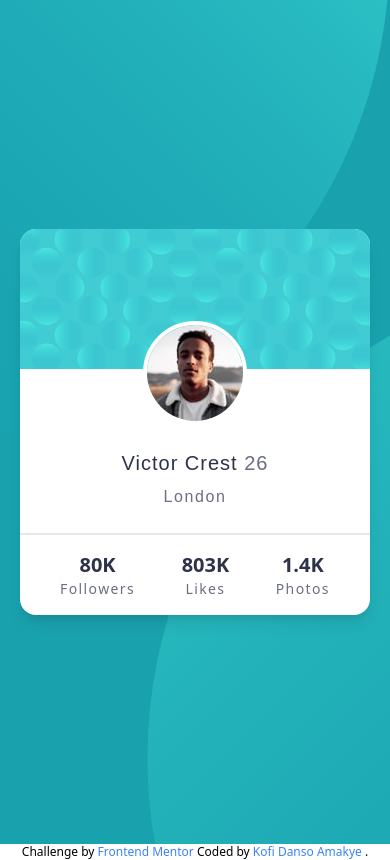
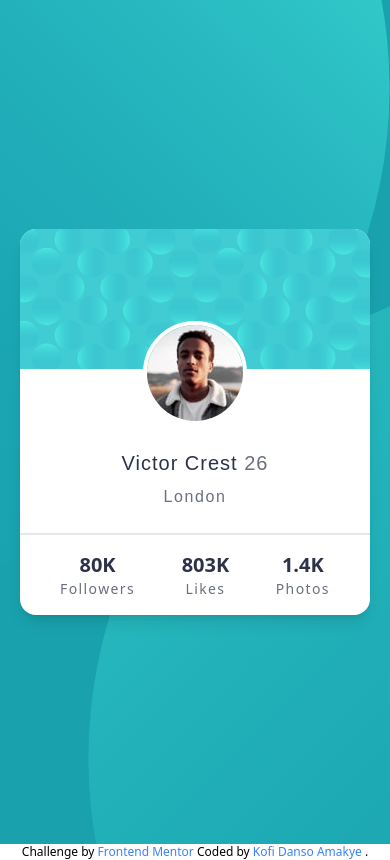
Before and after one commit to Kofiastro/profile-card-component, a website: page index.html in a window 390 px wide. Drawn offline with Linux system fonts and the light colour scheme.

Commit message:
background mobile adjusted

```diff
--- a/index.html
+++ b/index.html
@@ -13,9 +13,9 @@
 </head>
 
 <body class="bg-Dark_cyan ">
-  <main class=" bg-BackTop bg-no-repeat bg-[position:100%_400%] md:bg-BackTop md:bg-[position:-10%_500%]  " >
+  <main class=" bg-BackTop bg-no-repeat bg-[position:100%_300%] md:bg-BackTop md:bg-[position:-10%_500%]  " >
     <!--main container-->
-    <div class="flex items-center justify-center h-screen  bg-BackBottom bg-[position:-25%_-200%] md:BackBottom md:bg-[position:100%_-500%] bg-no-repeat " >
+    <div class="flex items-center justify-center h-screen  bg-BackBottom bg-[position:-15%_-200%] md:BackBottom md:bg-[position:100%_-500%] bg-no-repeat " >
       <!--Card-->
       <div class="mx-4 bg-white shadow-lg rounded-2xl">
         <!--Flex card-->
```
Also changed, not shown: css/style.css.
